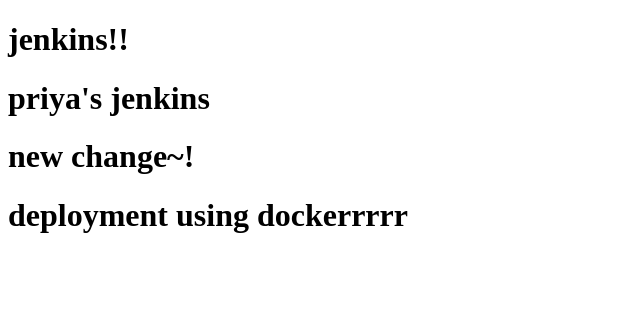
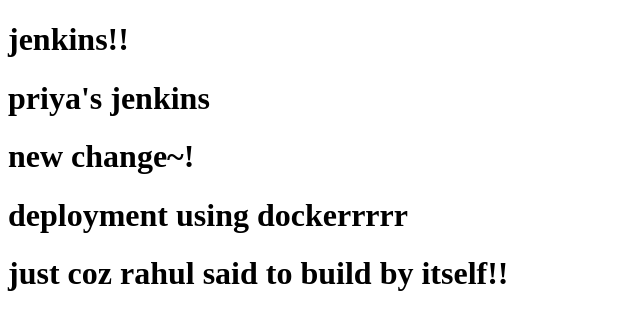
Before and after one commit to PriyaNaresh7022/dockjenkin, a plain HTML site: page index.html in a window 1280 px wide. Shown: the whole page, without its empty margins (0-640 px from the left). Drawn offline with Linux system fonts and the light colour scheme.

Commit message:
new new chnaged

```diff
--- a/index.html
+++ b/index.html
@@ -10,5 +10,6 @@
     <h1>priya's jenkins</h1>
     <h1>new change~!</h1>
     <h1>deployment using dockerrrrr</h1>
+    <h1>just coz rahul said to build by itself!!</h1>
 </body>
 </html>
```
